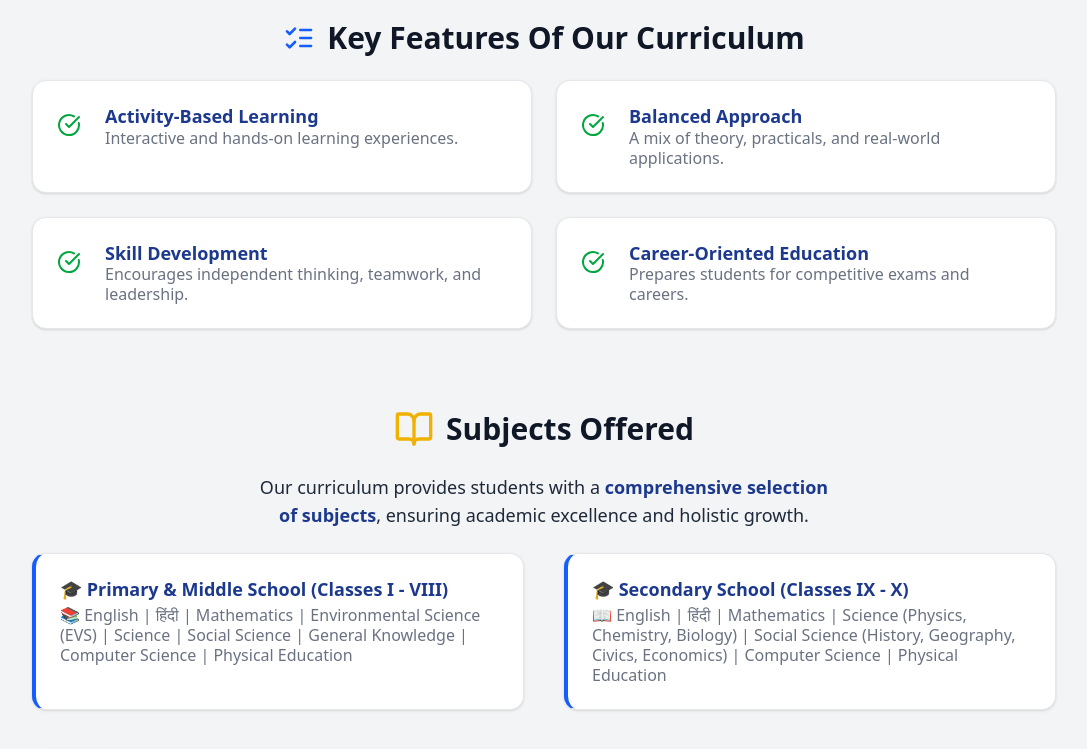
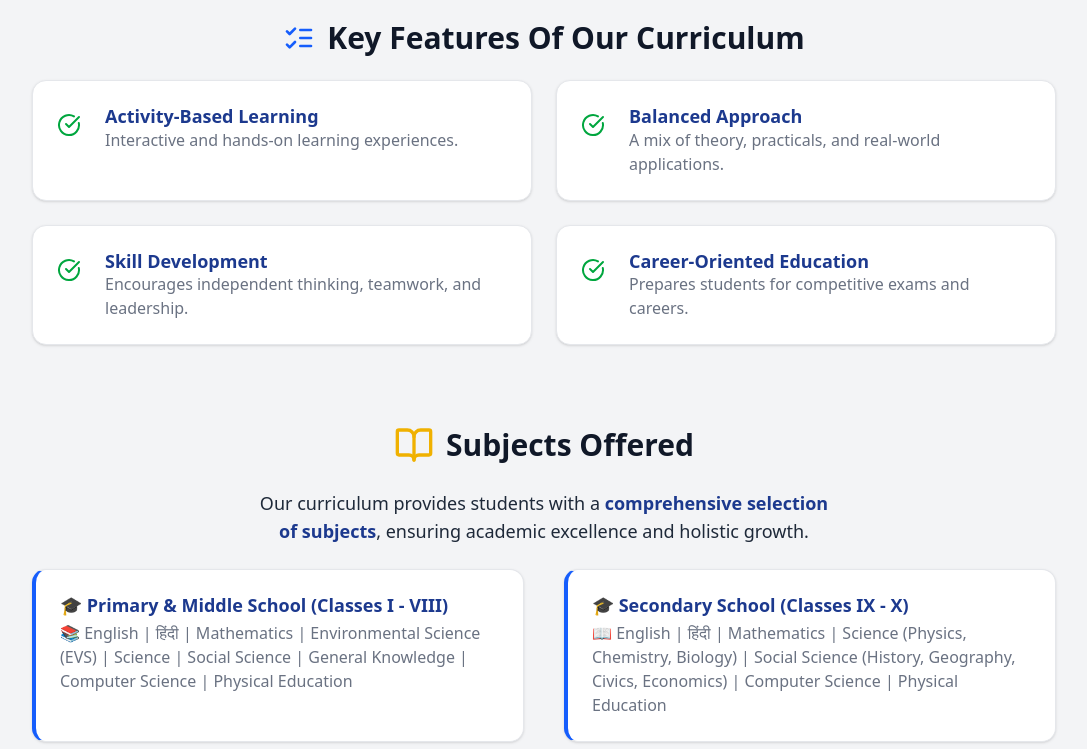
Before and after one commit to s2sharpit/school, a Next.js app: page /academics/curriculum in a window 1280 px wide. Shown: the part 320-1069 px from the top of the page, without its empty margins (96-1183 px from the left). Built offline with nearby package versions, Linux system fonts and the light colour scheme.

Commit message:
chore: removing unnecessary leading-tight

```diff
--- a/src/components/FeatCard.tsx
+++ b/src/components/FeatCard.tsx
@@ -24,8 +24,8 @@ export default function FeatCard({
         <CardContent className="flex max-sm:flex-col max-sm:items-center max-sm:text-center gap-4 md:gap-6">
           <CheckCircle className="w-10 sm:w-6 h-10 sm:h-6 mt-2 text-green-600 flex-shrink-0" />
           <div>
-            <CardTitle className="text-lg text-blue-900 leading-tight">{title}</CardTitle>
-            <CardDescription className="text-base leading-tight">{desc}</CardDescription>
+            <CardTitle className="text-lg/tight text-blue-900">{title}</CardTitle>
+            <CardDescription className="text-base">{desc}</CardDescription>
           </div>
         </CardContent>
       </Card>
--- a/src/components/ImgCard.tsx
+++ b/src/components/ImgCard.tsx
@@ -49,11 +49,11 @@ function ImgCard({
           </CardHeader>
         )}
         <CardContent>
-          <CardTitle className="text-lg text-blue-900 leading-tight flex gap-2 mb-1">
+          <CardTitle className="text-lg/tight text-blue-900 flex gap-2 mb-1">
             {icon || <CheckCircle className="min-w-6 h-6 text-green-600 " />}{" "}
             {title}
           </CardTitle>
-          <CardDescription className="text-base leading-tight">
+          <CardDescription className="text-base">
             {Array.isArray(desc) ? (
               <ul className="space-y-1">
                 {desc.map((dsc, i) => (
```
